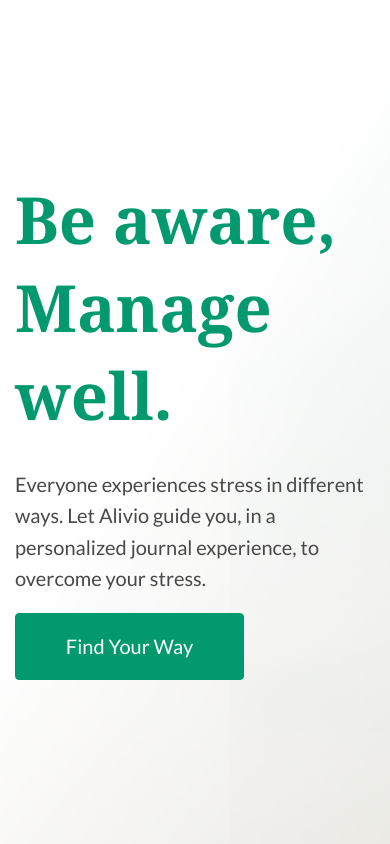
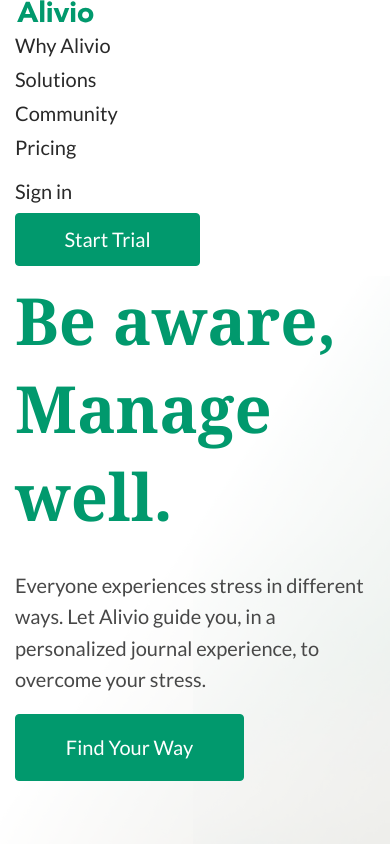
Before and after one commit to AlinaRS/test, a plain HTML site: page index.html in a window 390 px wide. Shown: the top 844 px of the page. Drawn offline with Linux system fonts and the light colour scheme.

Commit message:
edit header {add header lower and header upper}

```diff
--- a/default.css
+++ b/default.css
@@ -6,6 +6,7 @@ body {
     font-weight: 400;
     margin: 0;
     padding: 0;
+    background-color: #FFF;
 }
 
 * {
@@ -14,13 +15,16 @@ body {
     box-sizing: border-box;
 }
 
-*, *::after, *:before {
+*, *::after, *:before, ul, li, a {
     font-family: inherit;
     box-sizing: inherit;
 }
 
 ul {
     list-style: none;
+}
+li {
+    display: block;
 }
 
 a {
--- a/haeder.css
+++ b/haeder.css
@@ -1,4 +1,59 @@
-.header {
+
+.header_upper {
+    display: flex;
+    justify-content: space-between;
+    align-items: center;
+}
+
+.logo {
+    width: 80px;
+    height: 23px;
+}
+
+.nav_list {
+    display: flex;
+}
+
+.nav_list li {
+    margin-right: 72px;
+}
+
+.nav_list li:last-child {
+    margin-right: 0px;
+}
+
+.nav_list li a,
+.user_info a {
+    color: #292929;
+    font-style: normal;
+    font-weight: 500;
+    line-height: normal;
+}
+
+.user_info {
+    display: flex;
+    align-items: center;
+}
+
+.user_info a {
+    margin-right: 35px;
+}
+
+.user_info-btn {
+    width: 183px;
+    height: 51px;
+    border-radius: 4px;
+    border: 1px solid #01996D;
+    background: #01996D;
+    text-align: center;
+    color: #FFF;
+    font-style: normal;
+    line-height: 25px; /* 125% */
+}
+
+
+
+.header_lower {
     padding-top: 175px;
     min-height: 895px;
     background-image: url(img/header_bg.png);
@@ -7,7 +62,7 @@
     background-size: cover;
 }
 
-.header h1 {
+.header_lower h1 {
     width: 440px;
     color: #01996D;
     font-family: 'Georgia', serif;
@@ -18,34 +73,71 @@
     margin-bottom: 30px;
 }
 
-.header p {
+.header_lower p {
     width: 420px;
     color: #484848;
     line-height: 157%; /* 31.4px */
     margin-bottom: 18px;
 }
 
-.header button {
+.header_lower button {
     width: 227px;
     height: 65px;
 
 }
-@media screen and (max-width:1436px) {
-    .header {
-        padding-left: 15px;
-        padding-right: 15px;
+
+@media screen and (max-width:1655px) {
+    .header_upper,
+    .header_lower {
+        padding: 0 15px;
     }
 }
 
-@media screen and (max-width:498px) {
-
-    .header h1 {
-        width: 100%;
+@media screen and (max-width:1600px) {
+    .header_upper {
+       flex-direction: column;
 
     }
 
-    .header p {
-        width: 100%;
+   .logo,
+   .nav_list,
+   .user_info {
+        margin-bottom: 10px;
+   }
+}
+
+@media screen and (max-width:685px) {
+    .header_upper {
+       flex-direction: column;
+       align-items: flex-start;
 
     }
+
+   .logo,
+   .nav_list,
+   .user_info {
+        margin-bottom: 10px;
+   }
+
+   .nav_list,
+   .user_info {
+        flex-direction: column;
+   }
+
+  .nav_list li {
+        margin-right: 0px;
+        margin-bottom: 10px;
 }
+   .user_info {
+    align-items: flex-start;
+   }
+
+   .user_info a {
+    margin-right: 0px;
+    margin-bottom: 10px;
+}
+.header_lower h1,
+.header_lower p {
+    width: 100%;
+}
+}g
--- a/index.html
+++ b/index.html
@@ -12,11 +12,31 @@
     <link rel="stylesheet" href="footer.css">
 </head>
 <body>
-    <header class="header">
+    <header>
         <div class="container">
-            <h1>Be aware, Manage well.</h1>
-            <p>Everyone experiences stress in different ways. Let Alivio guide you, in a personalized journal experience, to overcome your stress.</p>
-            <button>Find Your Way</button>
+            <div class="header_upper">
+                <img class="logo" src="img/Logo.svg" alt="logo">
+                <nav>
+                    <ul class="nav_list">
+                        <li> <a href="#">Why Alivio</a></li>
+                        <li> <a href="#">Solutions</a></li>
+                        <li> <a href="#">Community</a></li>
+                        <li> <a href="#">Pricing</a></li>
+                    </ul>
+                </nav>
+                <div class="user_info">
+                    <a href="#">Sign in</a></li>
+                    <button type="button" class="user_info-btn">Start Trial</button>
+                </div>
+
+            </div>
+        </div>
+            <div class="header_lower">
+                <div class="container">
+                    <h1>Be aware, Manage well.</h1>
+                    <p>Everyone experiences stress in different ways. Let Alivio guide you, in a personalized journal experience, to overcome your stress.</p>
+                    <button type="button">Find Your Way</button>
+                </div>
         </div>
     </header>
 </body>
```
Also changed, not shown: img/Logo.svg (added).
